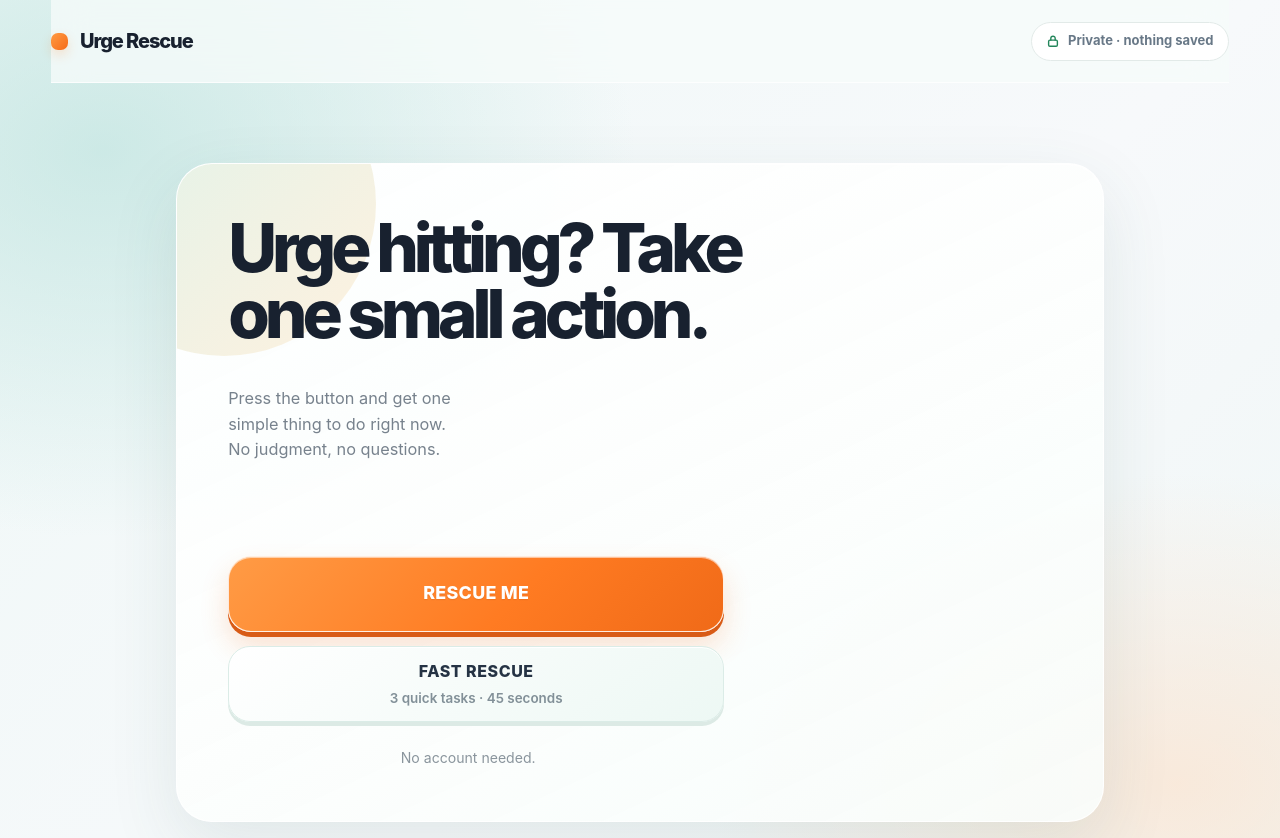
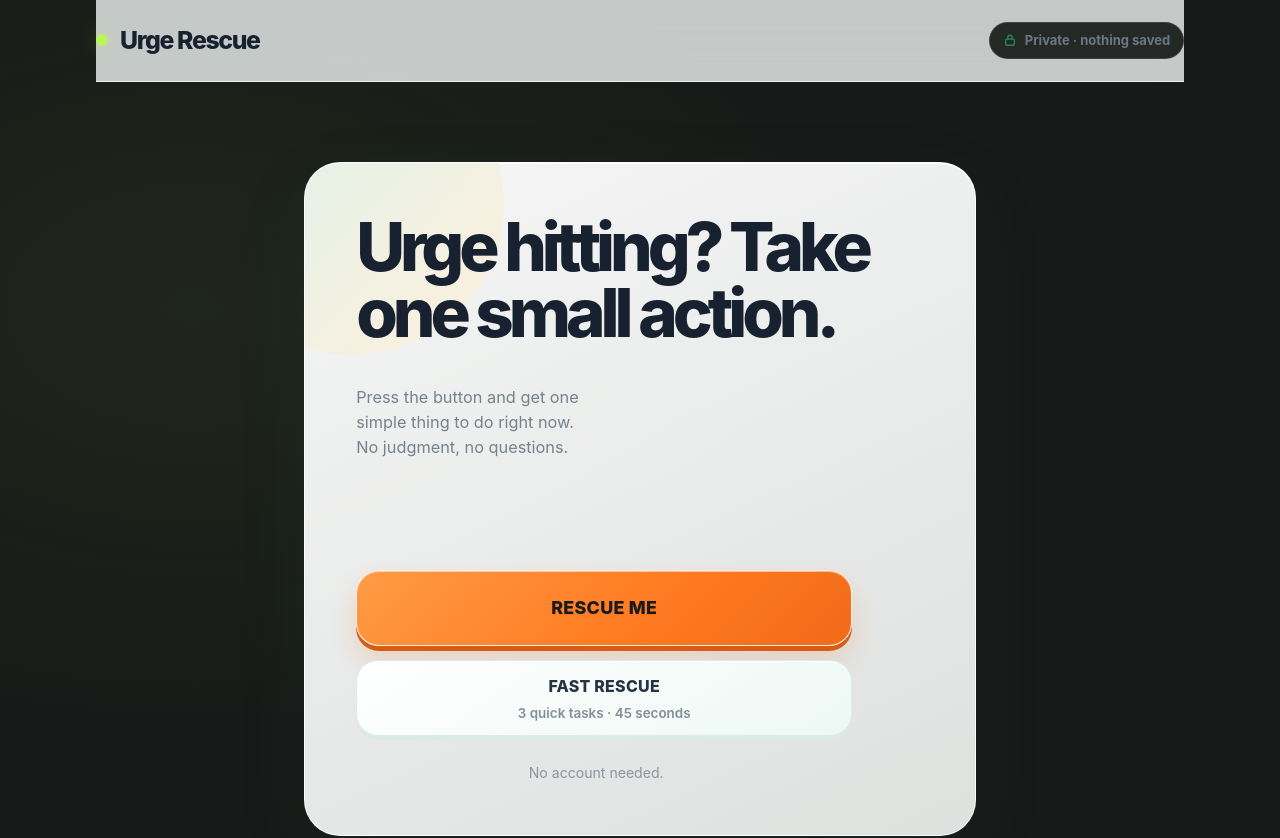
Before and after one commit to samruddinm347-creator/urge-rescue, a plain HTML site: page index.html in a window 1280 px wide. Shown: the top 838 px of the page. Drawn offline with Linux system fonts and the light colour scheme.

Commit message:
Apply targeted dark and neon-lime Urge Rescue UI

```diff
--- a/index.html
+++ b/index.html
@@ -721,6 +721,43 @@
 
 
 
+
+/* URGE RESCUE — targeted dark fitness palette v2 */
+:root{
+ color-scheme:dark;
+ --bg:#171a18; --surface:#252925; --line:rgba(245,245,240,.12);
+ --text:#f5f5f0; --muted:#a8afa5; --faint:#858d82;
+ --rescue:#b8f45a; --rescue-press:#a2df43; --rescue-ink:#171a18;
+ --ok:#b8f45a;
+}
+body{background:var(--bg)!important;color:var(--text)!important}
+.page{max-width:100%;background:radial-gradient(ellipse at 15% 30%,rgba(184,244,90,.055),transparent 42%),var(--bg)}
+header{border-bottom:1px solid var(--line);max-width:68rem}
+.wordmark{font-size:clamp(1.15rem,4vw,1.55rem);font-weight:800;letter-spacing:-.045em}
+.wordmark i{width:12px;height:12px;background:var(--rescue);box-shadow:0 0 20px rgba(184,244,90,.3)}
+.privacy{border-radius:999px;background:var(--surface);border-color:var(--line);padding:.5rem .8rem}
+main{max-width:42rem}
+.view{width:100%}
+#home{padding:clamp(1.5rem,5vw,3rem);border:1px solid var(--line);border-radius:28px;background:linear-gradient(145deg,rgba(255,255,255,.035),transparent 50%),var(--surface);box-shadow:0 24px 70px rgba(0,0,0,.22)}
+h1{font-size:clamp(2.4rem,9vw,4.2rem);letter-spacing:-.06em;line-height:1.02;font-weight:850}
+.sub{font-size:clamp(1.05rem,3.5vw,1.25rem);line-height:1.65;color:var(--muted);margin-top:1.25rem}
+.rescue-wrap{margin-top:clamp(2.2rem,7vh,4rem)}
+.rescue{min-height:5.4rem;border-radius:20px;background:var(--rescue)!important;color:var(--rescue-ink)!important;letter-spacing:.015em;font-size:1.25rem;box-shadow:0 10px 0 rgba(108,151,45,.25),0 18px 40px rgba(184,244,90,.10)}
+.rescue:hover{background:#c5ff70!important}
+.fast{min-height:4.5rem;border-radius:18px;background:#1b201b!important;border:1px solid rgba(184,244,90,.35)!important;color:var(--text)!important;letter-spacing:.015em}
+.fast small{color:var(--muted)!important}
+.fast:hover{background:#252d23!important}
+.note{color:var(--muted)!important;margin-top:1.35rem}
+.task-text,.done-msg{color:var(--text)}
+.task-time,.task-easy,.done-sub{color:var(--muted)}
+.hud-time{color:var(--rescue)}
+.hud-bar{background:var(--line)}
+.hud-bar span{background:var(--rescue)}
+.hud-dots i.on{background:var(--rescue)}
+.btn{border-radius:16px}
+.btn.primary,.btn-primary{background:var(--rescue)!important;color:var(--rescue-ink)!important}
+@media(max-width:480px){.page{padding:0 1rem}header{padding:1rem 0;gap:.65rem}.privacy{font-size:.72rem;padding:.4rem .55rem}#home{padding:1.5rem 1.1rem;border-radius:24px}h1{font-size:clamp(2.35rem,10vw,3.2rem)}}
+
 </style>
 </head>
 <body>
```
